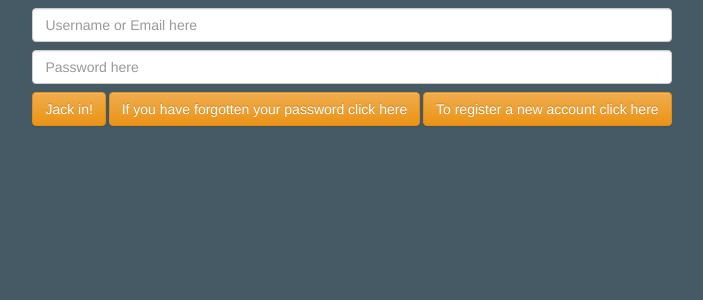
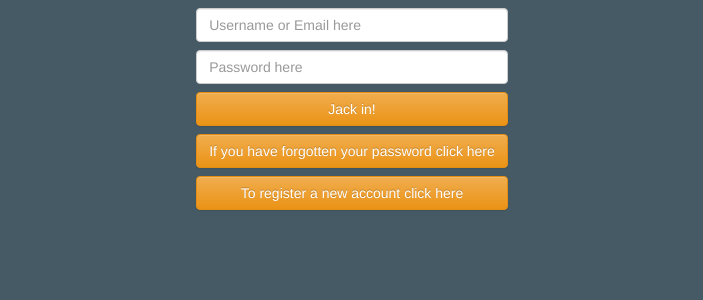
Before and after one commit to velislav-p/security-exam-project, a PHP site: page / in a window 1280 px wide. Shown: the top 300 px of the page, without its empty margins (288-991 px from the left). Run offline with PHP 8.4, Linux system fonts and the light colour scheme.

Commit message:
css form justify content

```diff
--- a/style/style.css
+++ b/style/style.css
@@ -15,4 +15,10 @@ body {
   align-items: center;
   justify-content: center; }
 
+.input-form {
+  display:flex;
+  justify-content:center;
+  flex-direction:column;
+}
+
 /*# sourceMappingURL=style.css.map */
```
